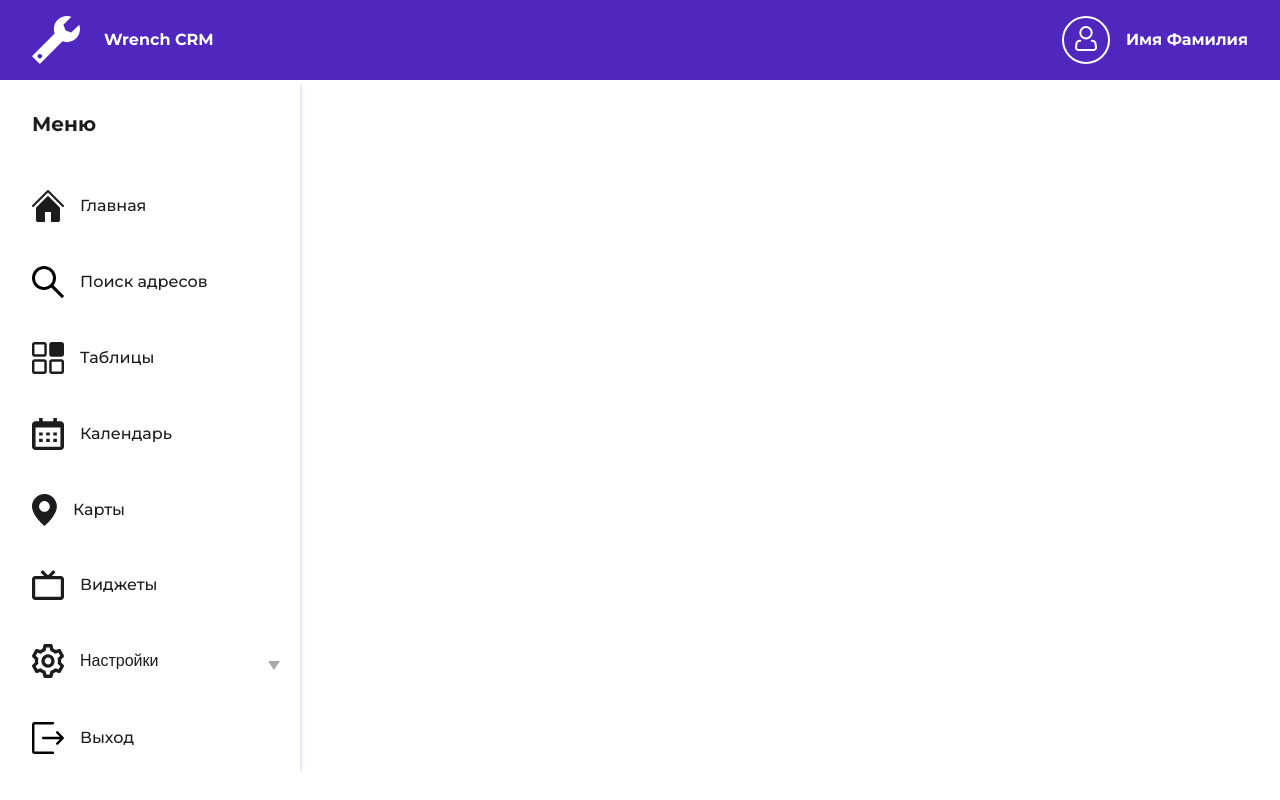
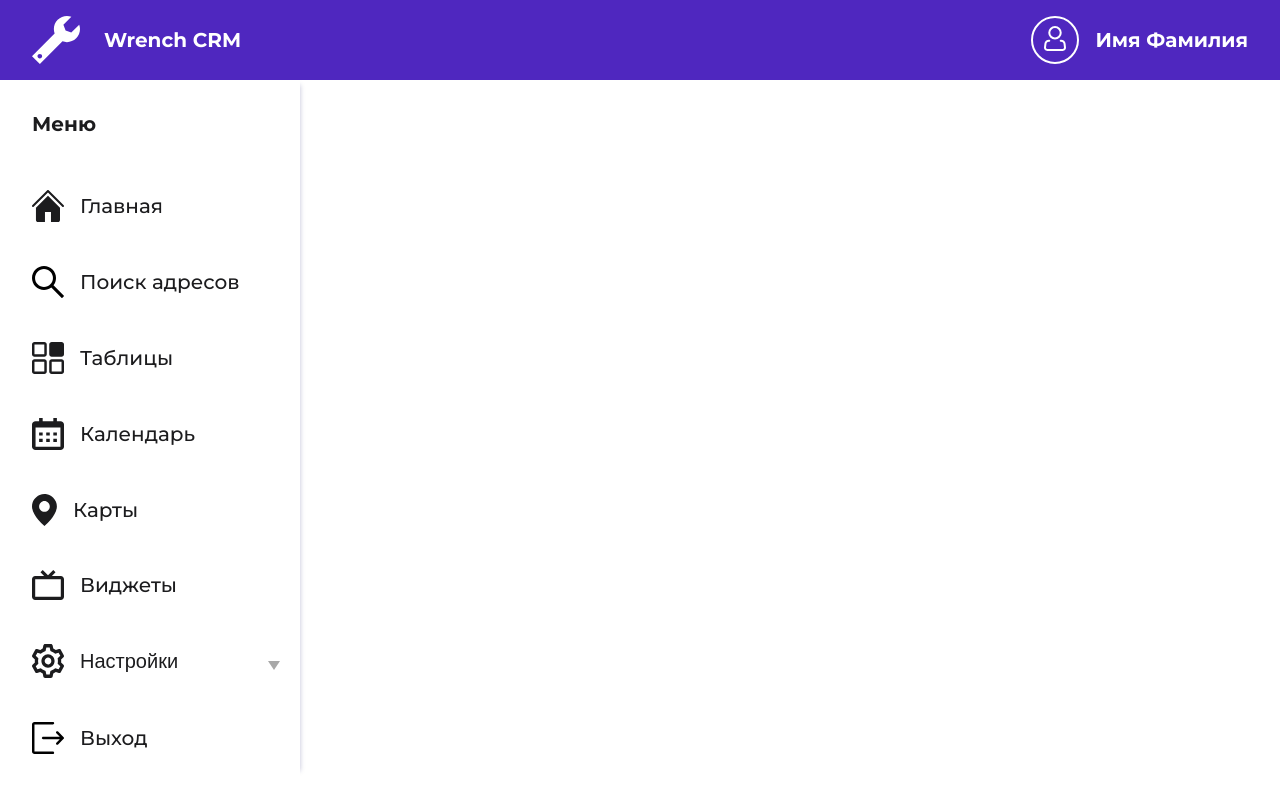
Before and after one commit to DefK1lla/x-lab-test-task, a React (Create React App) app: page / in a window 1280 px wide. Built offline with nearby package versions, Linux system fonts and the light colour scheme.

Commit message:
feat: add Address component

```diff
--- a/src/styles/globals.scss
+++ b/src/styles/globals.scss
@@ -12,6 +12,7 @@ body {
   overflow: hidden;
 
   font-family: $font-Montserrat;
+  font-size: 20px;
   color: $color-dark;
   line-height: $line-height;
   font-weight: $fw-medium;
--- a/src/styles/theme/colors.scss
+++ b/src/styles/theme/colors.scss
@@ -2,3 +2,4 @@ $color-main: #4f27bf;
 $color-dark: #1c1c1e;
 $color-light: #ffffff;
 $color-grey: #a8a8a8;
+$color-light-grey: #d7d7d7;
```
Also changed, not shown: src/components/Address/Address.tsx (added, +9 -0 lines), src/components/Address/address.module.scss (added, +8 -0 lines).
